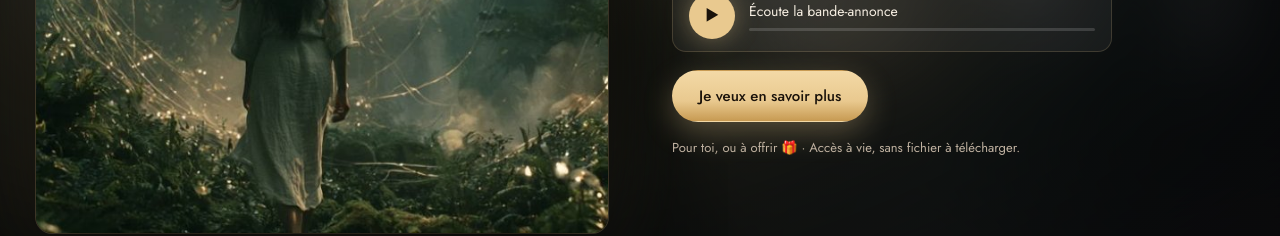
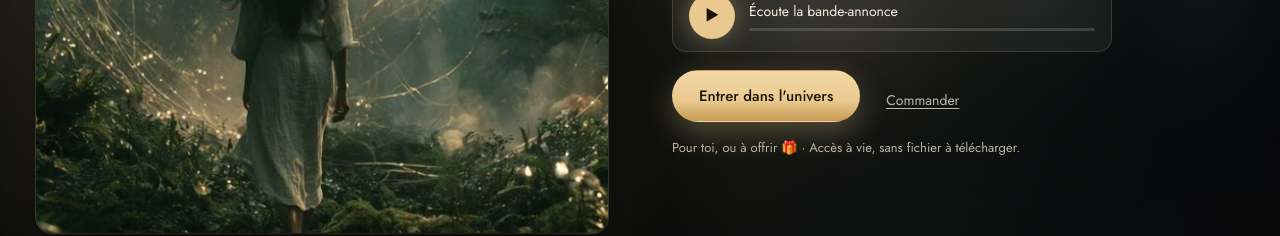
Before and after one commit to AlessaIbiza/univers, a plain HTML site: page vitrine/index.html in a window 1280 px wide. Both pictures are taken after a click on the button "Vivant". Shown: the part 453-689 px from the top of the page. Drawn offline with Linux system fonts and the light colour scheme; animation ran at ten frames a second.

Commit message:
Vitrine : le bouton mène à l'univers de la série, lien Commander en plus
Co-Authored-By: Claude Opus 5.5 <noreply@anthropic.com>
Claude-Session: https://claude.ai/code/session_01GPhnbT6sB7eCovgvqE4MbN

```diff
--- a/vitrine/index.html
+++ b/vitrine/index.html
@@ -147,6 +147,8 @@ footer{text-align:center;color:var(--muted);font-size:12px;letter-spacing:.2em;t
 .isheet .b{justify-content:center;padding:12px 18px;font-size:14px}
 .isheet .xc{position:absolute;top:8px;right:8px;width:32px;height:32px;border-radius:50%;border:1px solid rgba(246,238,226,.25);background:rgba(0,0,0,.45);color:var(--fg);font-size:14px;cursor:pointer}
 @media (prefers-reduced-motion:reduce){*{animation:none!important;transition:none!important}}
+.cmd{display:inline-block;margin:10px 0 0 14px;font-size:14px;color:inherit;opacity:.75;text-decoration:underline;text-underline-offset:3px}
+.cmd:hover{opacity:1}
 </style>
 </head><body>
 
@@ -184,7 +186,7 @@ footer{text-align:center;color:var(--muted);font-size:12px;letter-spacing:.2em;t
    <p class="intro" id="oi"></p>
    <div class="meta" id="om"></div>
    <div id="otr"></div>
-   <div class="cta"><a class="b gold" id="obuy" target="_top"></a></div>
+   <div class="cta"><a class="b gold" id="obuy" target="_top"></a><a class="cmd" id="ocmd" target="_top" rel="noopener">Commander</a></div>
    <p class="note">Pour toi, ou à offrir 🎁 · Accès à vie, sans fichier à télécharger.</p>
   </div>
  </div>
@@ -235,7 +237,7 @@ const aud=$("aud"),O=$("open");let fromTile=null;
 function openU(d,tile){fromTile=tile;aud.pause();const R=tile.getBoundingClientRect(),F=$("flash");F.style.setProperty("--fx",(R.left+R.width/2)+"px");F.style.setProperty("--fy",(R.top+R.height/2)+"px");F.classList.remove("go");void F.offsetWidth;if(!RM)F.classList.add("go");burst(R.left+R.width/2,R.top+R.height/2,50);
  $("obk").style.backgroundImage=`url(c/${d.s}.jpg)`;$("op").src=`c/${d.s}.jpg`;$("ok").textContent=KL(d);$("ot").textContent=d.n;$("os").textContent=d.sous;$("oi").textContent=d.i;
  $("om").innerHTML="";[d.f,"Accès à vie","Téléphone et ordinateur"].forEach(x=>{const s=document.createElement("span");s.textContent=x;$("om").appendChild(s)});
- $("obuy").href=d.u;$("obuy").textContent=d.k==="Série"?"Je veux découvrir cette série":d.k==="Film"?"Je veux découvrir ce film":"Je veux en savoir plus";
+ $("obuy").href=UV(d);$("obuy").textContent="Entrer dans l'univers";$("ocmd").href=d.u;
  const tr=$("otr");tr.innerHTML="";
  if(d.t==="mp3"){tr.innerHTML=`<div class="player"><button class="pp" type="button" id="pp" aria-label="Écouter">▶</button><div style="flex:1;min-width:0"><div style="font-size:14px">${d.tl||"Écoute la bande-annonce"}</div><div class="bar"><i id="pb"></i></div></div></div>`;aud.src=`t/${d.s}.mp3`;$("pp").onclick=()=>aud.paused?aud.play():aud.pause()}
  else if(d.t==="mp4"){tr.innerHTML=vt(d)}
@@ -246,6 +248,7 @@ function openU(d,tile){fromTile=tile;aud.pause();const R=tile.getBoundingClientR
   if(!RM&&b.width){p.animate([{transform:`translate(${a.left-b.left}px,${a.top-b.top}px) scale(${a.width/b.width})`},{transform:"none"}],{duration:650,easing:"cubic-bezier(.2,.8,.2,1)"})}
   O.classList.add("show");$("ox").focus({preventScroll:true})})}
 
+const UV=d=>d.s==="vivant"?"https://georges.gardiendelaterre.com/vivant/":"https://univers.lamagiedalessa.com/"+d.s+"/";
 const vt=d=>`<video class="tvid" controls playsinline preload="metadata" poster="../${d.s}/poster.jpg" src="../${d.s}/teaser.mp4" style="display:block;width:100%;aspect-ratio:16/9;background:#000;border-radius:10px;margin:6px 0 12px"></video>`;
 const stopV=()=>{document.querySelectorAll("video.tvid").forEach(v=>v.pause());document.querySelectorAll("iframe.tvid").forEach(f=>f.remove())};
 const yt=d=>`<iframe class="tvid" src="https://www.youtube-nocookie.com/embed/${d.y}?rel=0" title="Bande-annonce" allow="autoplay; encrypted-media; picture-in-picture" allowfullscreen loading="lazy" style="display:block;width:100%;aspect-ratio:16/9;border:0;background:#000;border-radius:10px;margin:6px 0 12px"></iframe>`;
@@ -259,7 +262,8 @@ function openInline(d,tile){aud.pause();stopV();document.querySelectorAll(".ishe
  if(d.t==="mp3"){full.insertAdjacentHTML("beforeend",`<div class="player"><button class="pp" type="button" id="pp" aria-label="Écouter">▶</button><div style="flex:1;min-width:0"><div style="font-size:13px"></div><div class="bar"><i id="pb"></i></div></div></div>`);full.querySelector(".player div div").textContent=d.tl||"Écoute la bande-annonce";aud.src=`t/${d.s}.mp3`;full.querySelector("#pp").onclick=()=>aud.paused?aud.play():aud.pause()}
  else if(d.t==="mp4"){full.insertAdjacentHTML("beforeend",vt(d))}
  else if(d.t==="yt"){full.insertAdjacentHTML("beforeend",yt(d))}
- const a=document.createElement("a");a.className="b gold";a.href=d.u;a.target=EMB?"_top":"_blank";a.rel="noopener";a.textContent=d.k==="Série"?"Je veux découvrir cette série":d.k==="Film"?"Je veux découvrir ce film":"Je veux en savoir plus";full.appendChild(a);
+ const a=document.createElement("a");a.className="b gold";a.href=UV(d);a.target=EMB?"_top":"_blank";a.rel="noopener";a.textContent="Entrer dans l'univers";full.appendChild(a);
+ const c=document.createElement("a");c.className="cmd";c.href=d.u;c.target=EMB?"_top":"_blank";c.rel="noopener";c.textContent="Commander";full.appendChild(c);
  el.querySelector(".xc").onclick=()=>{aud.pause();stopV();el.remove()};
  // placer la fiche après le groupe de tuiles de la rangée touchée
  const vis=[...document.querySelectorAll(".tile:not([hidden])")];const tb=tile.offsetTop+tile.offsetHeight-2;
```
